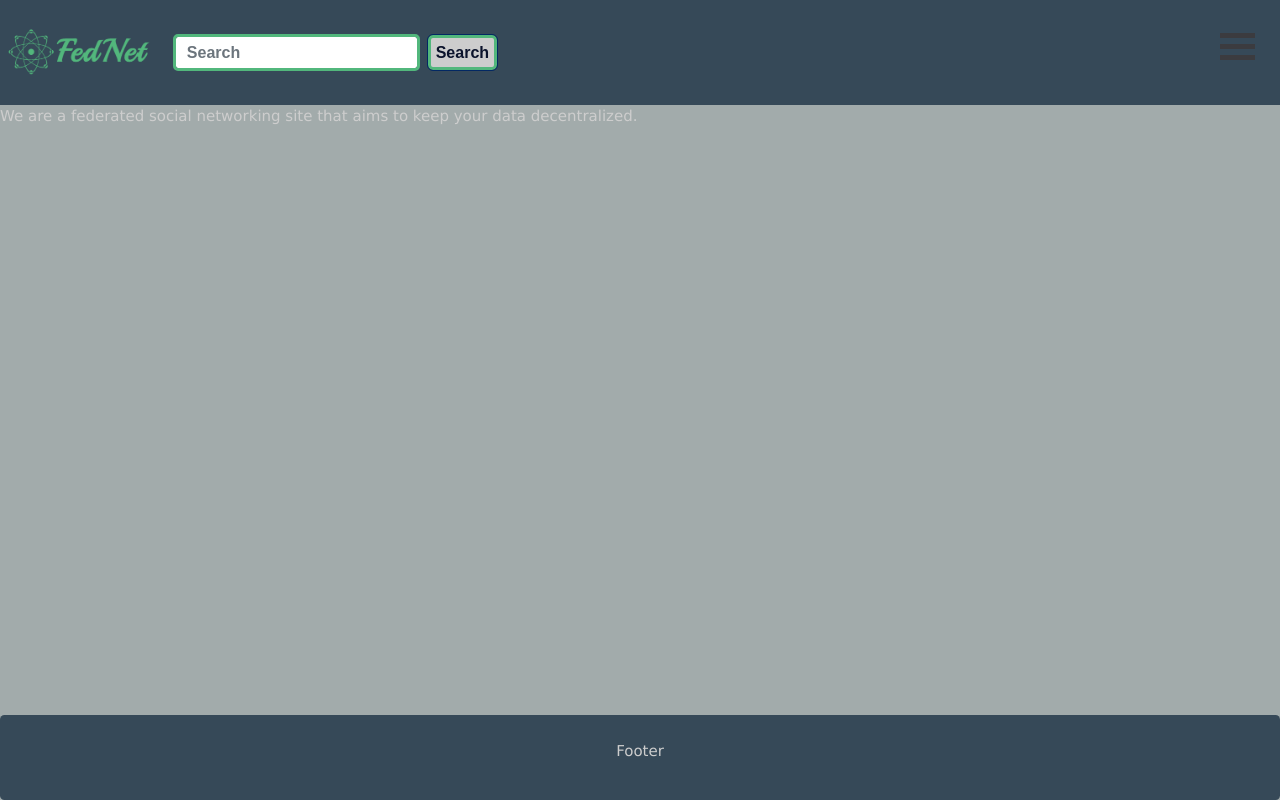
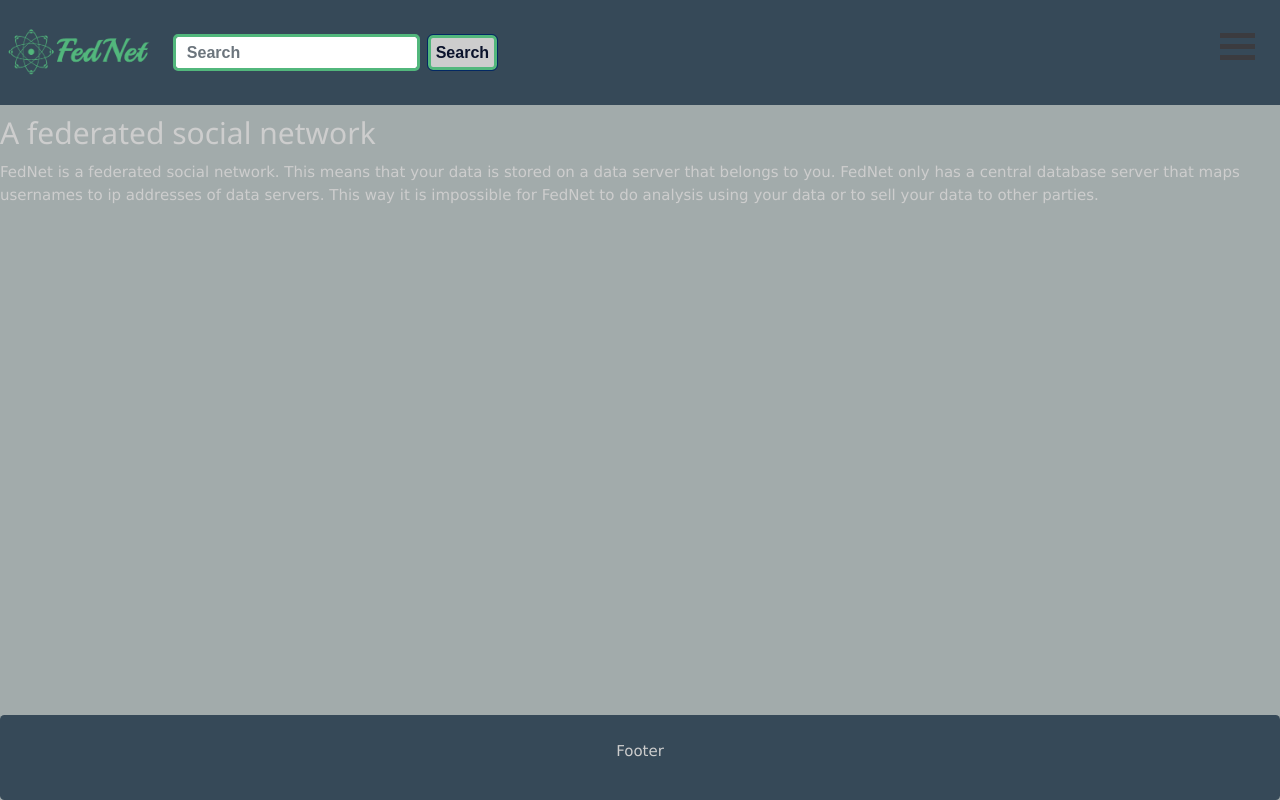
Before and after one commit to rummens1337/federated-social-network, a Python web app: template app/templates/about.html in a window 1280 px wide. Run offline with Jinja, Linux system fonts and the light colour scheme; the template is opened without the code that fills it, so the values that code supplies are empty; some libraries are stand-ins or nearby versions.

Commit message:
Started working on text for about page.

```diff
--- a/app/templates/about.html
+++ b/app/templates/about.html
@@ -5,6 +5,11 @@
 {% endblock %}
 {% block content %}
 <body>
-    <p>We are a federated social networking site that aims to keep your data decentralized.</p>
+    <div>
+        <h2>A federated social network</h2>
+    </div>
+    <div>
+        <p>FedNet is a federated social network. This means that your data is stored on a data server that belongs to you. FedNet only has a central database server that maps usernames to ip addresses of data servers. This way it is impossible for FedNet to do analysis using your data or to sell your data to other parties.</p>
+    </div>
 </body>
 {% endblock %}
```
